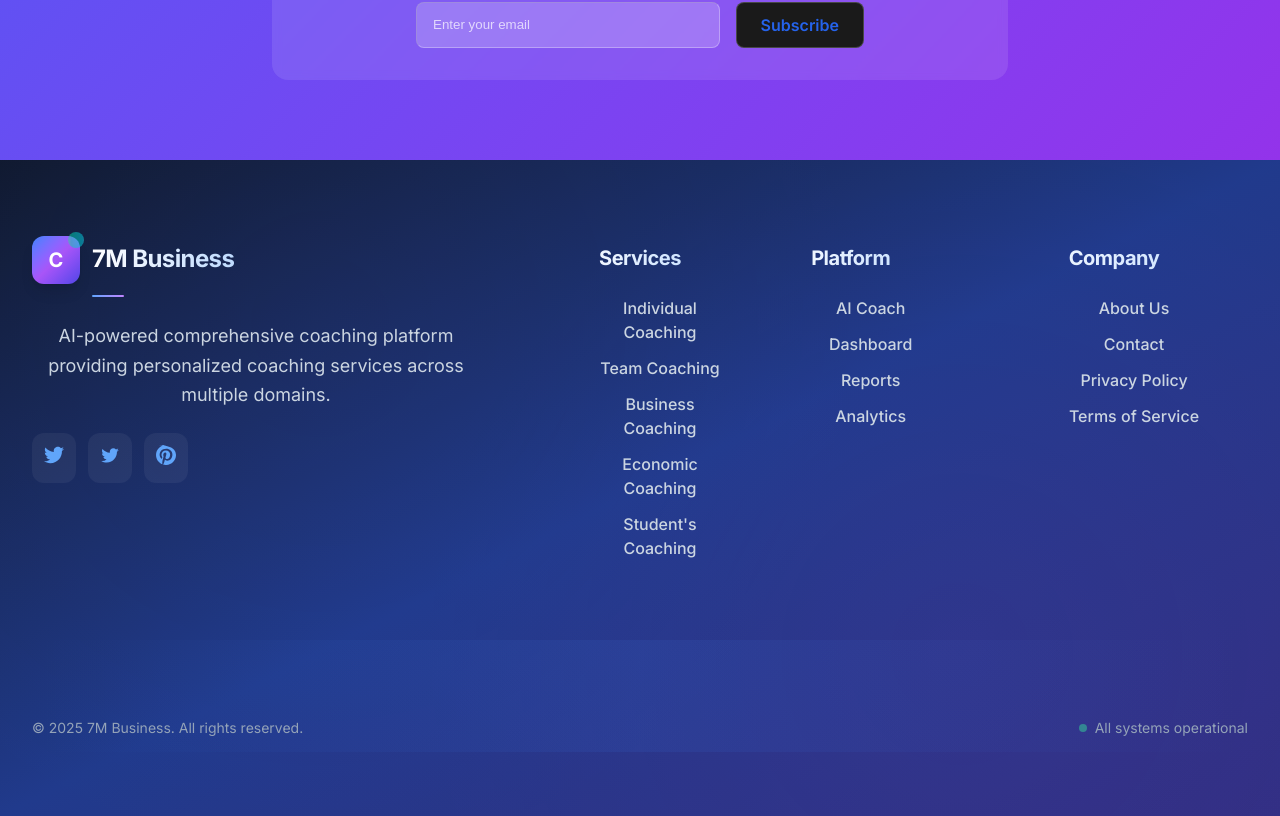
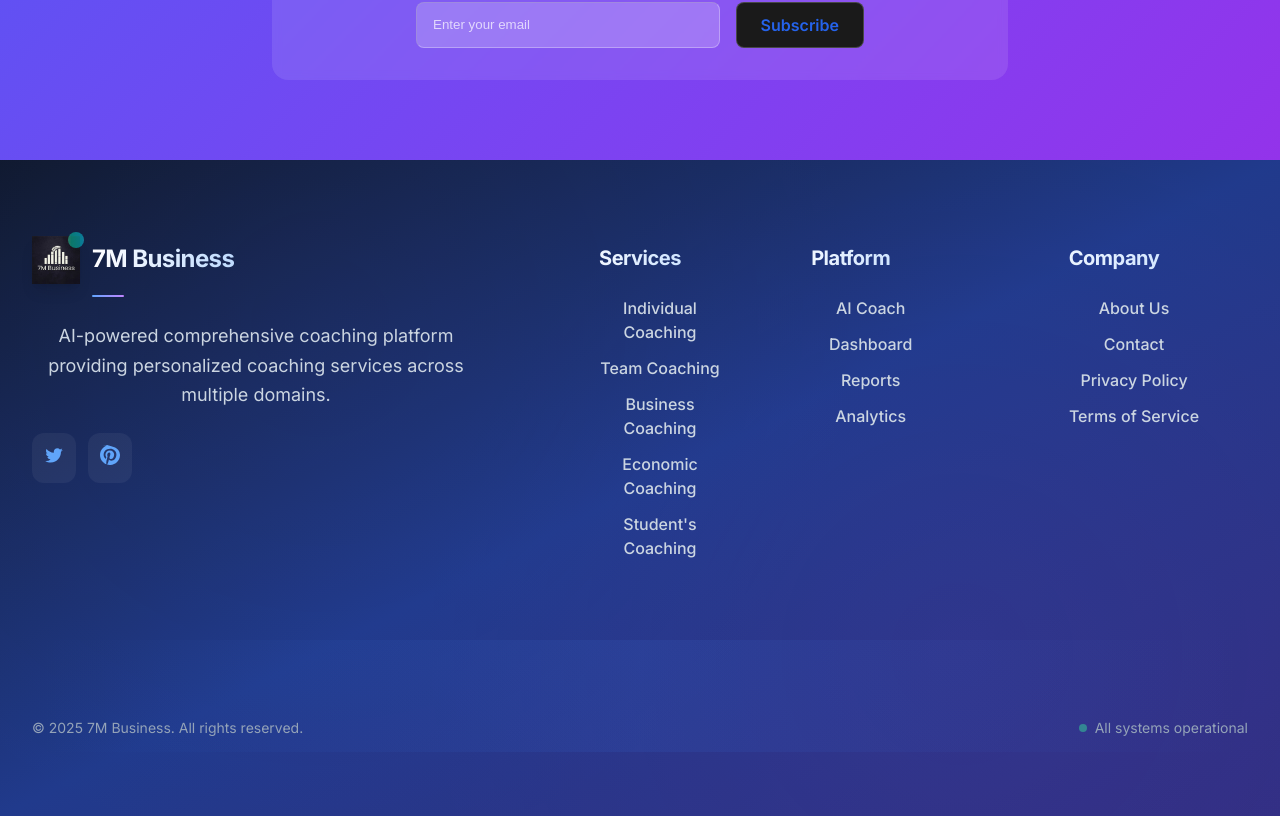
Before and after one commit to bitsnaps/7MBusiness, a Vue app: page / in a window 1280 px wide. Shown: the part 6449-7265 px from the top of the page. Built offline with nearby package versions, Linux system fonts and the light colour scheme.

Commit message:
fix: logo at the footer

```diff
--- a/src/components/layout/Footer.vue
+++ b/src/components/layout/Footer.vue
@@ -1,5 +1,7 @@
 <script setup lang="ts">
+import { useDarkMode } from '@/composables/useDarkMode';
 import { useI18n } from 'vue-i18n'
+const { isDark } = useDarkMode()
 
 const { t } = useI18n()
 </script>
@@ -18,8 +20,10 @@ const { t } = useI18n()
         <div class="lg:col-span-5 space-y-6">
           <div class="flex items-center space-x-3">
             <div class="relative">
-              <div class="w-12 h-12 bg-gradient-to-br from-blue-500 via-purple-500 to-indigo-600 rounded-xl flex items-center justify-center shadow-lg">
-                <span class="text-white font-bold text-xl">C</span>
+              <div class="w-12 h-12 flex items-center justify-center shadow-lg">
+              <!-- <div class="w-12 h-12 bg-gradient-to-br from-blue-500 via-purple-500 to-indigo-600 rounded-xl flex items-center justify-center shadow-lg"> -->
+                <img :src="isDark?'/logo.jpg':'/logo_dark.jpg'" width="48" />
+                <!-- <span class="text-white font-bold text-xl">C</span> -->
               </div>
               <div class="absolute -top-1 -right-1 w-4 h-4 bg-gradient-to-r from-emerald-400 to-cyan-400 rounded-full animate-pulse"></div>
             </div>
@@ -35,11 +39,6 @@ const { t } = useI18n()
 
           <!-- Social Links -->
           <div class="flex space-x-3">
-            <a href="#" class="group relative p-3 bg-white/5 hover:bg-white/10 rounded-xl transition-all duration-300 hover:scale-110">
-              <svg class="w-5 h-5 text-blue-400 group-hover:text-blue-300 transition-colors" fill="currentColor" viewBox="0 0 24 24">
-                <path d="M24 4.557c-.883.392-1.832.656-2.828.775 1.017-.609 1.798-1.574 2.165-2.724-.951.564-2.005.974-3.127 1.195-.897-.957-2.178-1.555-3.594-1.555-3.179 0-5.515 2.966-4.797 6.045-4.091-.205-7.719-2.165-10.148-5.144-1.29 2.213-.669 5.108 1.523 6.574-.806-.026-1.566-.247-2.229-.616-.054 2.281 1.581 4.415 3.949 4.89-.693.188-1.452.232-2.224.084.626 1.956 2.444 3.379 4.6 3.419-2.07 1.623-4.678 2.348-7.29 2.04 2.179 1.397 4.768 2.212 7.548 2.212 9.142 0 14.307-7.721 13.995-14.646.962-.695 1.797-1.562 2.457-2.549z"/>
-              </svg>
-            </a>
             <a href="#" class="group relative p-3 bg-white/5 hover:bg-white/10 rounded-xl transition-all duration-300 hover:scale-110">
               <svg class="w-5 h-5 text-blue-400 group-hover:text-blue-300 transition-colors" fill="currentColor" viewBox="0 0 24 24">
                 <path d="M22.46 6c-.77.35-1.6.58-2.46.69.88-.53 1.56-1.37 1.88-2.38-.83.5-1.75.85-2.72 1.05C18.37 4.5 17.26 4 16 4c-2.35 0-4.27 1.92-4.27 4.29 0 .34.04.67.11.98C8.28 9.09 5.11 7.38 3 4.79c-.37.63-.58 1.37-.58 2.15 0 1.49.75 2.81 1.91 3.56-.71 0-1.37-.2-1.95-.5v.03c0 2.08 1.48 3.82 3.44 4.21a4.22 4.22 0 0 1-1.93.07 4.28 4.28 0 0 0 4 2.98 8.521 8.521 0 0 1-5.33 1.84c-.34 0-.68-.02-1.02-.06C3.44 20.29 5.7 21 8.12 21 16 21 20.33 14.46 20.33 8.79c0-.19 0-.37-.01-.56.84-.6 1.56-1.36 2.14-2.23z"/>
```
